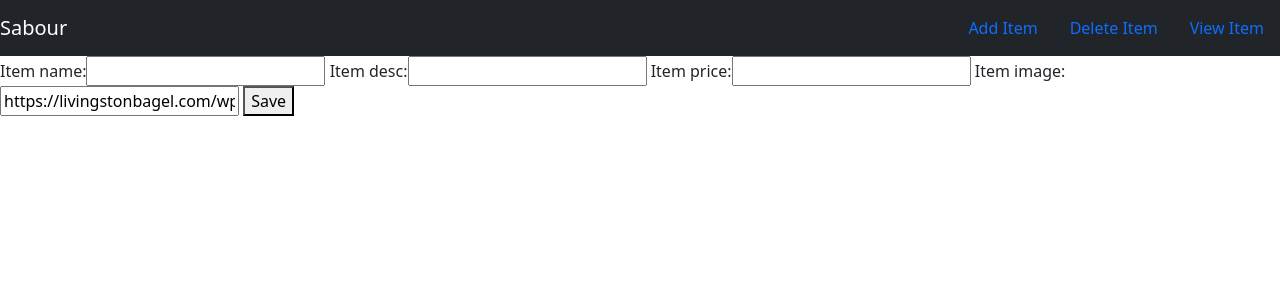
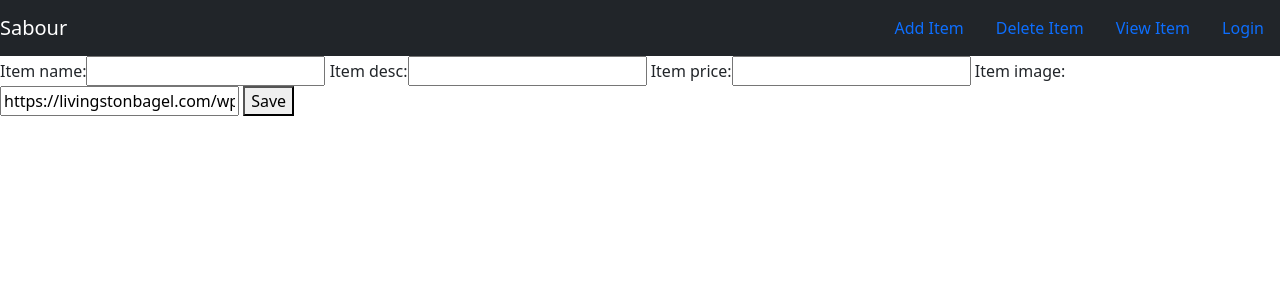
Before and after one commit to devmukherjee/munchies, a Django app: page /food/add in a window 1280 px wide. Shown: the top 300 px of the page. Run offline with Django 3.2, Linux system fonts and the light colour scheme.

Commit message:
Users: IMplemented login and logout functionality

```diff
--- a/food/templates/food/base.html
+++ b/food/templates/food/base.html
@@ -15,6 +15,11 @@
             <a class="nav-item nav-link " href="{% url 'food:create_item' %}">Add Item</a>
             <a class="nav-item nav-link" href="#">Delete Item</a>
             <a class="nav-item nav-link" href="#">View Item</a>
+            {% if user.is_authenticated %}
+                <a href="{% url 'logout' %}" class="nav-item nav-link">Logout</a>
+            {% else %}
+                <a href="{% url 'login' %}" class="nav-item nav-link">Login</a>
+            {% endif %}
         </div>
 
     </nav>
--- a/munchies/settings.py
+++ b/munchies/settings.py
@@ -125,3 +125,5 @@ STATIC_URL = '/static/'
 # https://docs.djangoproject.com/en/3.2/ref/settings/#default-auto-field
 
 DEFAULT_AUTO_FIELD = 'django.db.models.BigAutoField'
+
+LOGIN_REDIRECT_URL= 'food:index'
--- a/munchies/urls.py
+++ b/munchies/urls.py
@@ -16,9 +16,13 @@ Including another URLconf
 from django.contrib import admin
 from django.urls import path, include
 from users import views as user_views
+from django.contrib.auth import views as authentication_views
 
 urlpatterns = [
     path('admin/', admin.site.urls),
     path('food/',include('food.urls')),
     path('register/',user_views.register,name="register"),
+    path('login/',authentication_views.LoginView.as_view(template_name= 'users/login.html'),name="login"),
+    path('logout/',authentication_views.LogoutView.as_view(template_name= 'users/logout.html'),name="logout"),
+
 ]
--- /dev/null
+++ b/users/templates/users/login.html
@@ -0,0 +1,5 @@
+<form method="POST">
+    {% csrf_token %}
+    {{form}}
+    <button type="submit">Login</button>
+</form>
--- /dev/null
+++ b/users/templates/users/logout.html
@@ -0,0 +1,3 @@
+<h1>
+    You have been Logged out
+</h1>
--- a/users/views.py
+++ b/users/views.py
@@ -11,7 +11,7 @@ def register(request):
             username= form.cleaned_data.get('username')
             form.save()
             messages.success(request,f"Welcome {username} , Your account is created")
-            return redirect('food:index')
+            return redirect('login')
     else:
         form= RegisterForm()
     return render(request,'users/register.html',{"form":form})
```
Also changed, not shown: db.sqlite3.
